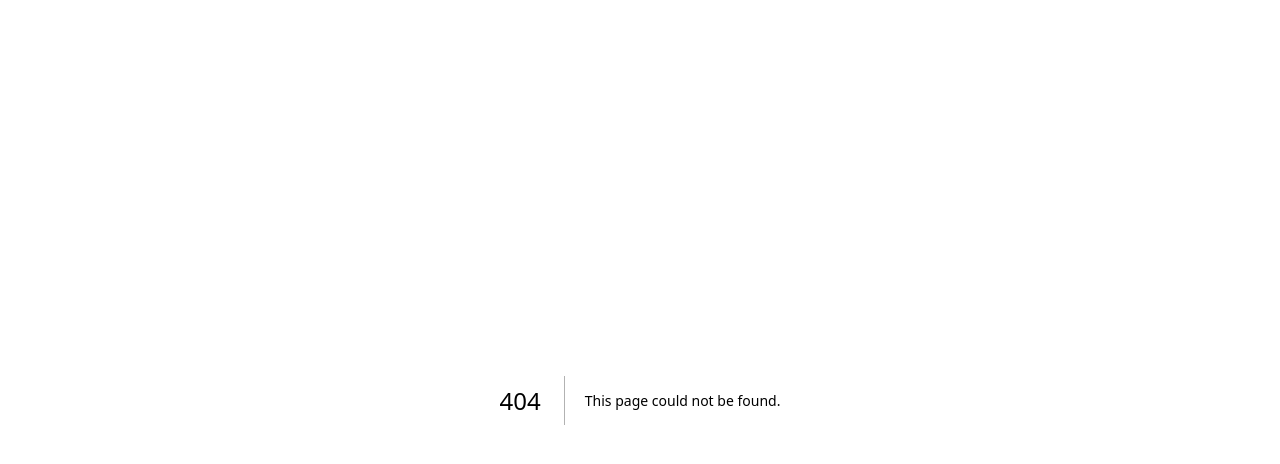
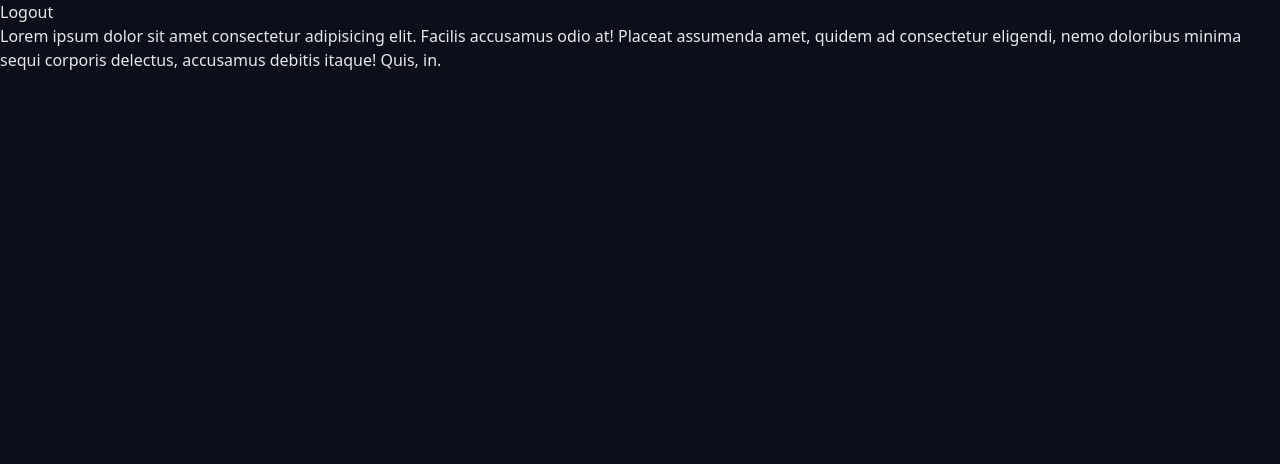
Before and after one commit to RJGJ/habit_tracker, a Next.js app in the folder app/: page /logout in a window 1280 px wide. Before the commit this address had no page. Shown: the top 464 px of the page. Built offline with nearby package versions, Linux system fonts and the light colour scheme; no server answers; sample sign-in values are in the browser's storage.

Commit message:
added login page

```diff
--- /dev/null
+++ b/app/app/(protected)/logout/page.tsx
@@ -0,0 +1,15 @@
+export default function Page() {
+  return (
+    <section>
+      <div className="container">
+        <h1>Logout</h1>
+        <p>
+          Lorem ipsum dolor sit amet consectetur adipisicing elit. Facilis
+          accusamus odio at! Placeat assumenda amet, quidem ad consectetur
+          eligendi, nemo doloribus minima sequi corporis delectus, accusamus
+          debitis itaque! Quis, in.
+        </p>
+      </div>
+    </section>
+  )
+}
--- a/app/app/(public)/login/page.tsx
+++ b/app/app/(public)/login/page.tsx
@@ -1,6 +1,6 @@
 import { auth } from '../../api/auth/[...nextauth]/route'
 import { redirect } from 'next/navigation'
-import Container from '@/components/global/Container'
+import Container from '@/components/atoms/Container'
 import LoginForm from './LoginForm'
 
 export default async function Page() {
```
Also changed, not shown: app/src/components/atoms/Container.tsx (renamed from app/src/components/global/Container.tsx).
